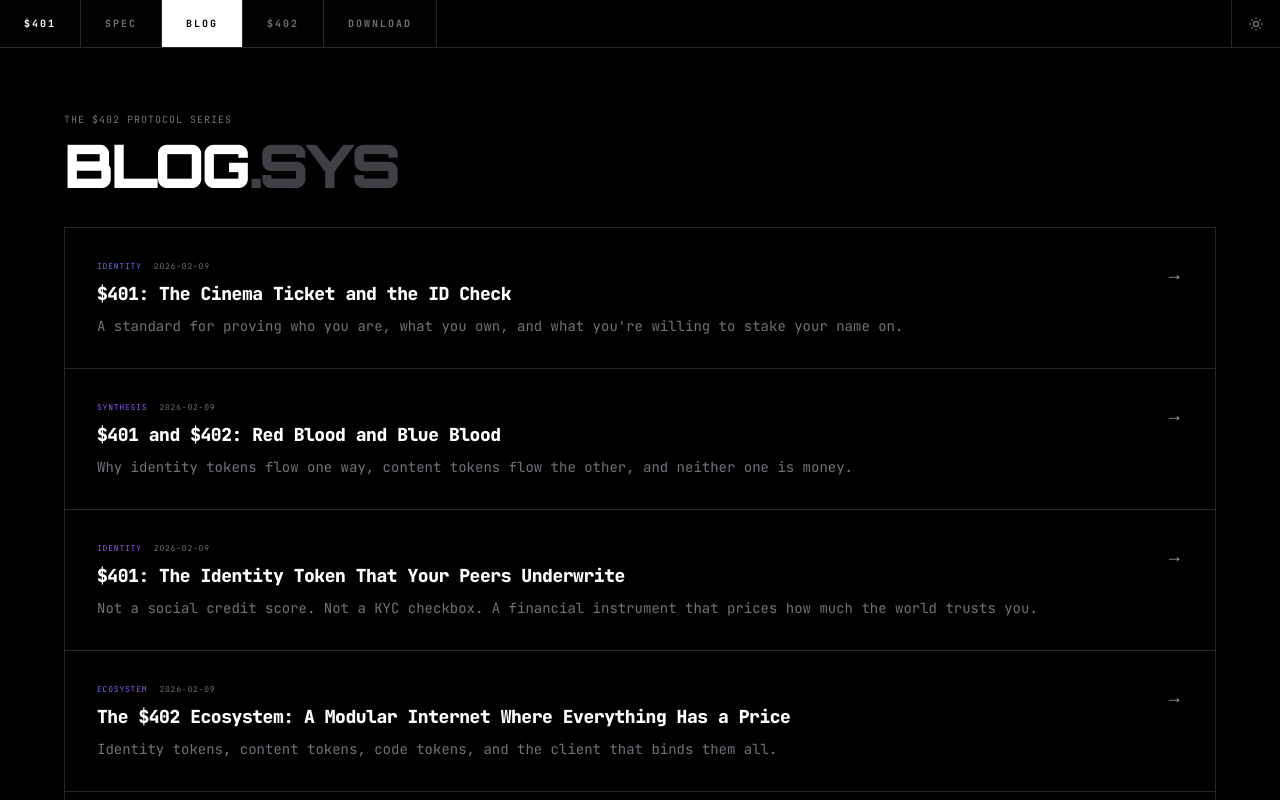
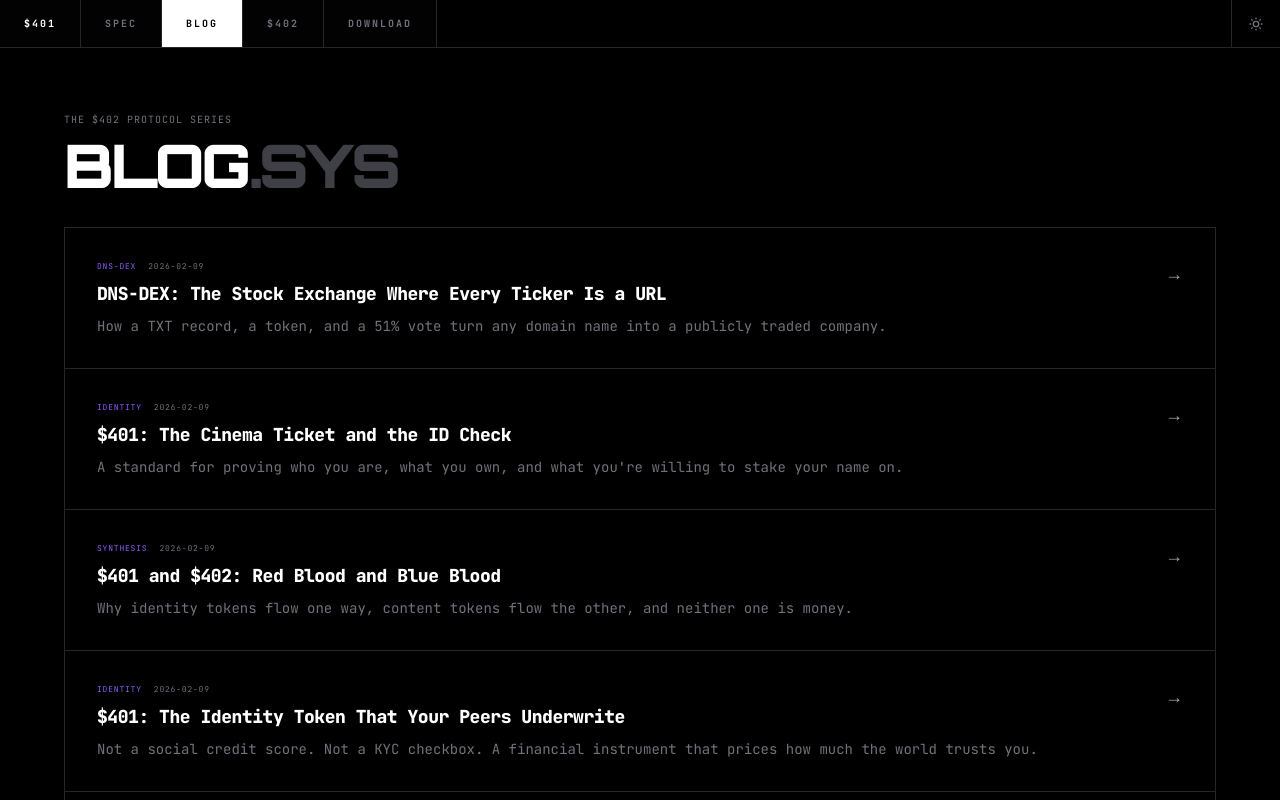
Before and after one commit to b0ase/path401-com, a Next.js app: page /blog in a window 1280 px wide. Shown: the top 800 px of the page. Built offline with nearby package versions, Linux system fonts and the light colour scheme.

Commit message:
blog: add Part 7 — DNS-DEX to blog index
Co-Authored-By: Claude Opus 4.6 <noreply@anthropic.com>

```diff
--- a/app/blog/page.tsx
+++ b/app/blog/page.tsx
@@ -21,6 +21,13 @@ const fadeIn = {
 };
 
 const posts = [
+  {
+    title: 'DNS-DEX: The Stock Exchange Where Every Ticker Is a URL',
+    description: 'How a TXT record, a token, and a 51% vote turn any domain name into a publicly traded company.',
+    href: 'https://b0ase.com/blog/dns-dex-stock-exchange-urls',
+    date: '2026-02-09',
+    tag: 'dns-dex',
+  },
   {
     title: '$401: The Cinema Ticket and the ID Check',
     description: 'A standard for proving who you are, what you own, and what you\'re willing to stake your name on.',
```
